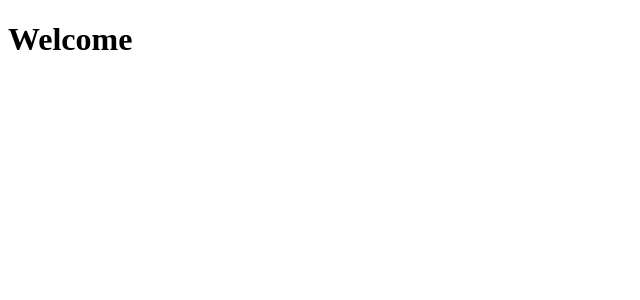
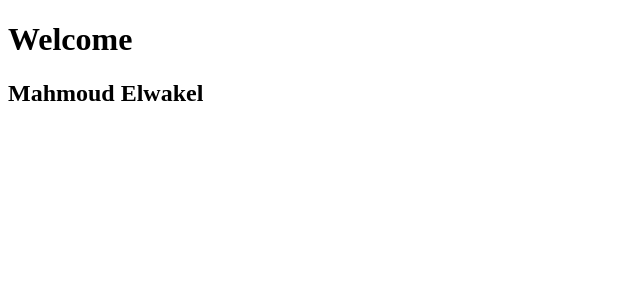
Before and after one commit to maboelayoun/angular-app, an Angular app: page / in a window 1280 px wide. Shown: the top 300 px of the page, without its empty margins (0-640 px from the left). Built offline with nearby package versions, Linux system fonts and the light colour scheme.

Commit message:
add new name

```diff
--- a/src/app/app.component.html
+++ b/src/app/app.component.html
@@ -1 +1,2 @@
 <h1>Welcome</h1>
+<h2>Mahmoud Elwakel</h2>
```
